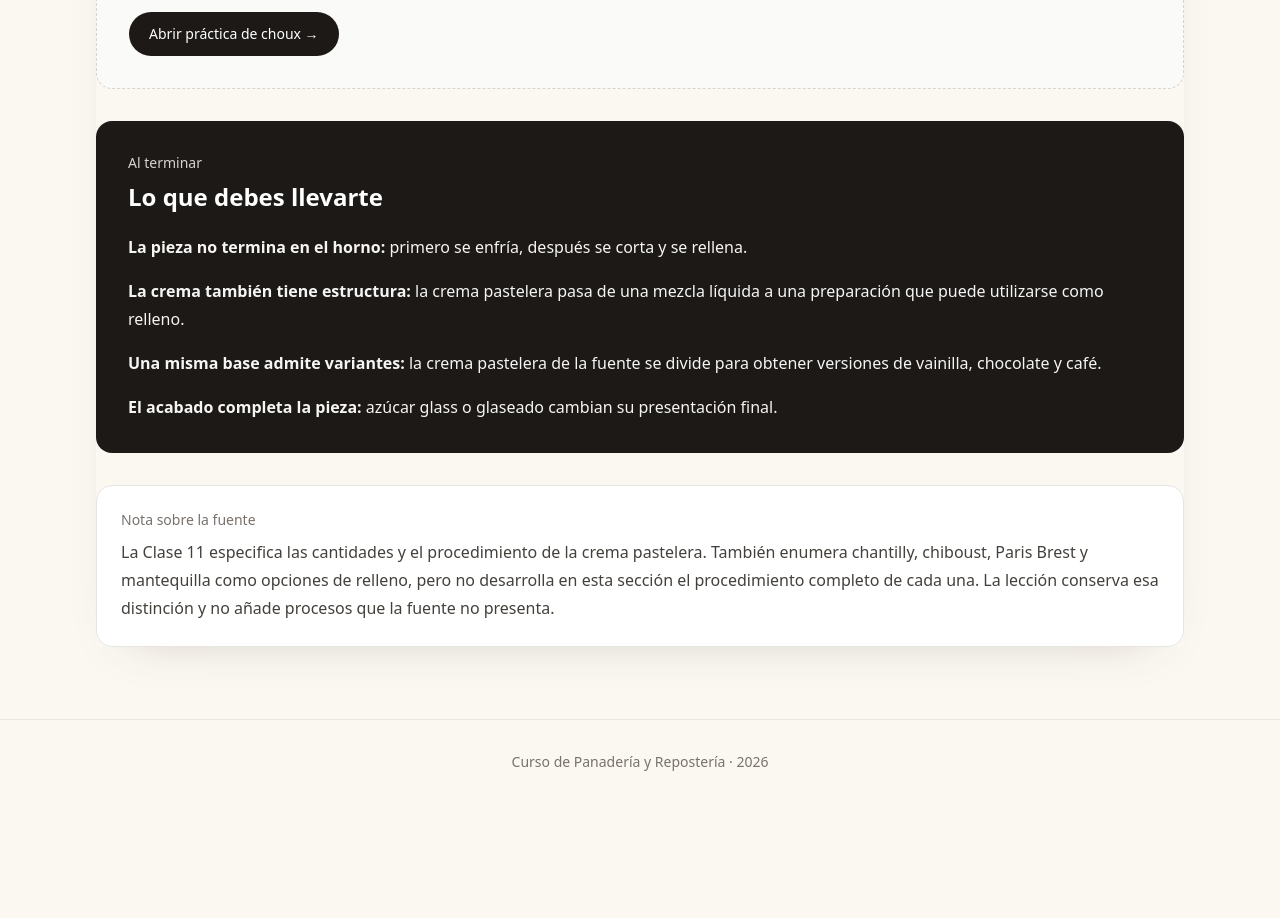
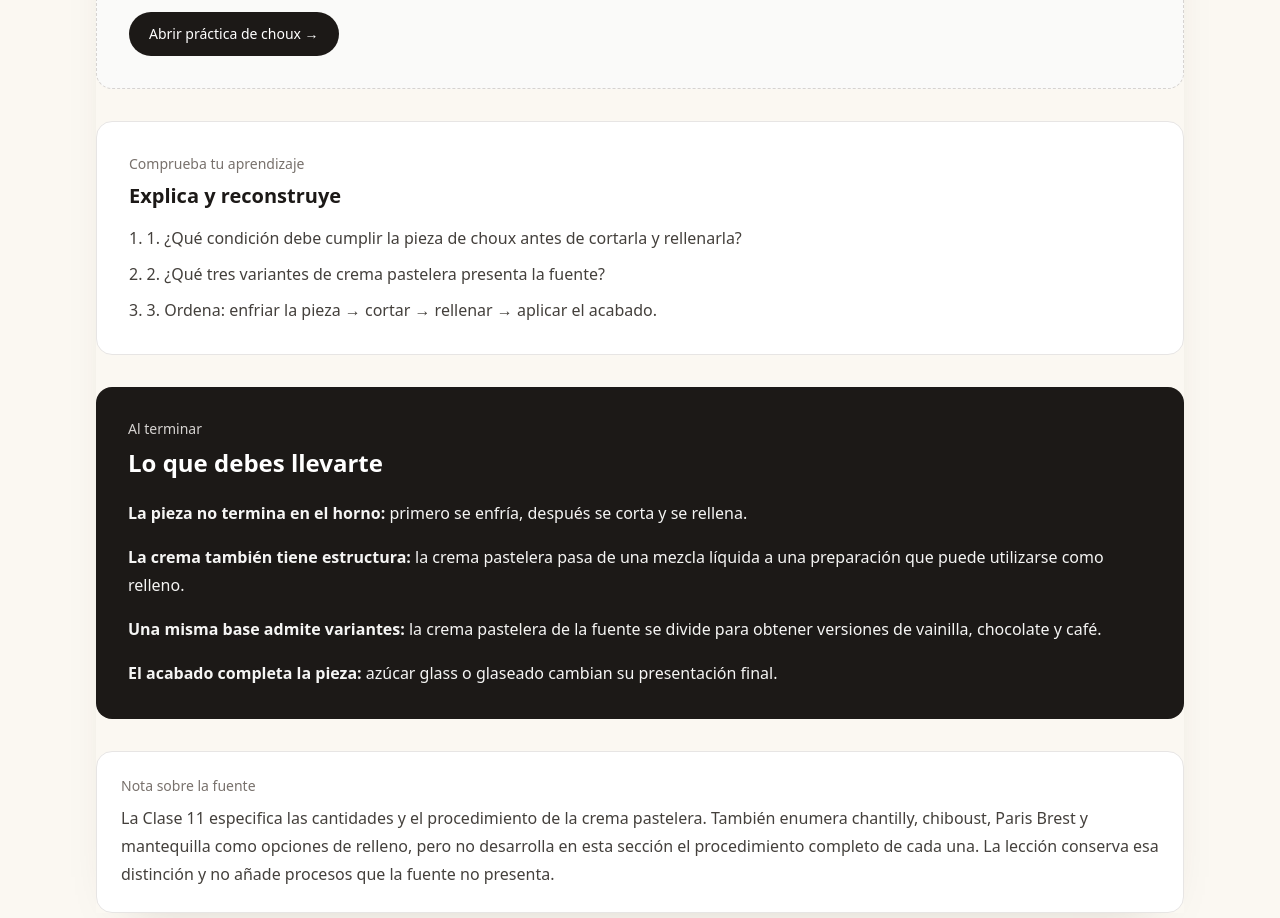
Before and after one commit to Drworm82/CursoPanadero, a Next.js app: page /leccion-crema-y-relleno in a window 1280 px wide. Shown: the part 2300-3218 px from the top of the page. Before the commit the page ends 3104 px from the top, so only its background shows below. Built offline with nearby package versions, Linux system fonts and the light colour scheme; no server answers.

Commit message:
Añade comprobación de aprendizaje a M3

```diff
--- a/pages/leccion-crema-y-relleno.js
+++ b/pages/leccion-crema-y-relleno.js
@@ -126,7 +126,17 @@ export default function LessonTwentyOnePage() {
           </a>
         </section>
 
-        <section className="rounded-2xl bg-stone-900 p-6 text-white sm:p-8">
+
+        <section className="rounded-2xl border border-stone-200 bg-white p-6 sm:p-8">
+          <p className="text-sm font-medium text-stone-500">Comprueba tu aprendizaje</p>
+          <h2 className="mt-2 text-xl font-semibold text-stone-900">Explica y reconstruye</h2>
+          <div className="mt-4 space-y-3 text-stone-700">
+            <p>1. 1. ¿Qué condición debe cumplir la pieza de choux antes de cortarla y rellenarla?</p>
+            <p>2. 2. ¿Qué tres variantes de crema pastelera presenta la fuente?</p>
+            <p>3. 3. Ordena: enfriar la pieza → cortar → rellenar → aplicar el acabado.</p>
+          </div>
+        </section>
+<section className="rounded-2xl bg-stone-900 p-6 text-white sm:p-8">
           <p className="text-sm font-medium text-stone-300">Al terminar</p>
           <h2 className="mt-2 text-2xl font-semibold">Lo que debes llevarte</h2>
           <div className="mt-5 space-y-4 text-stone-100">
```
